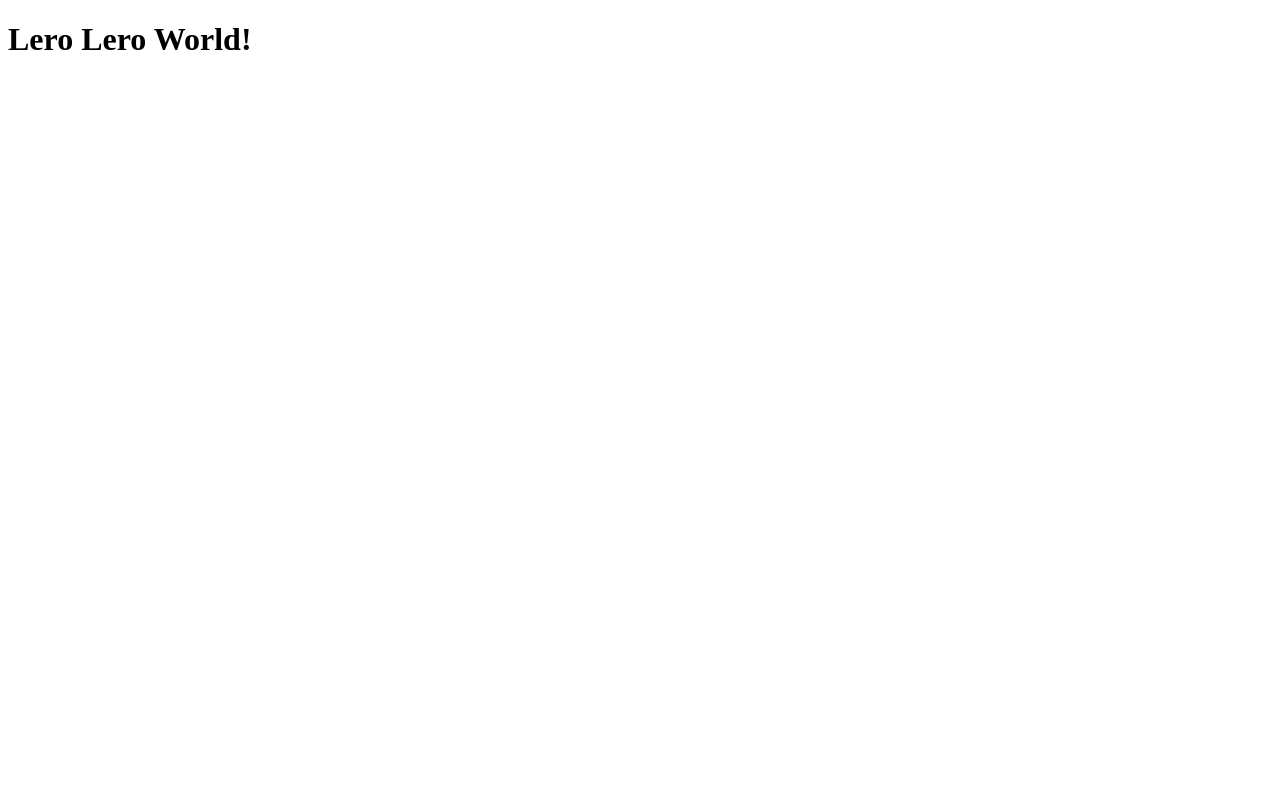
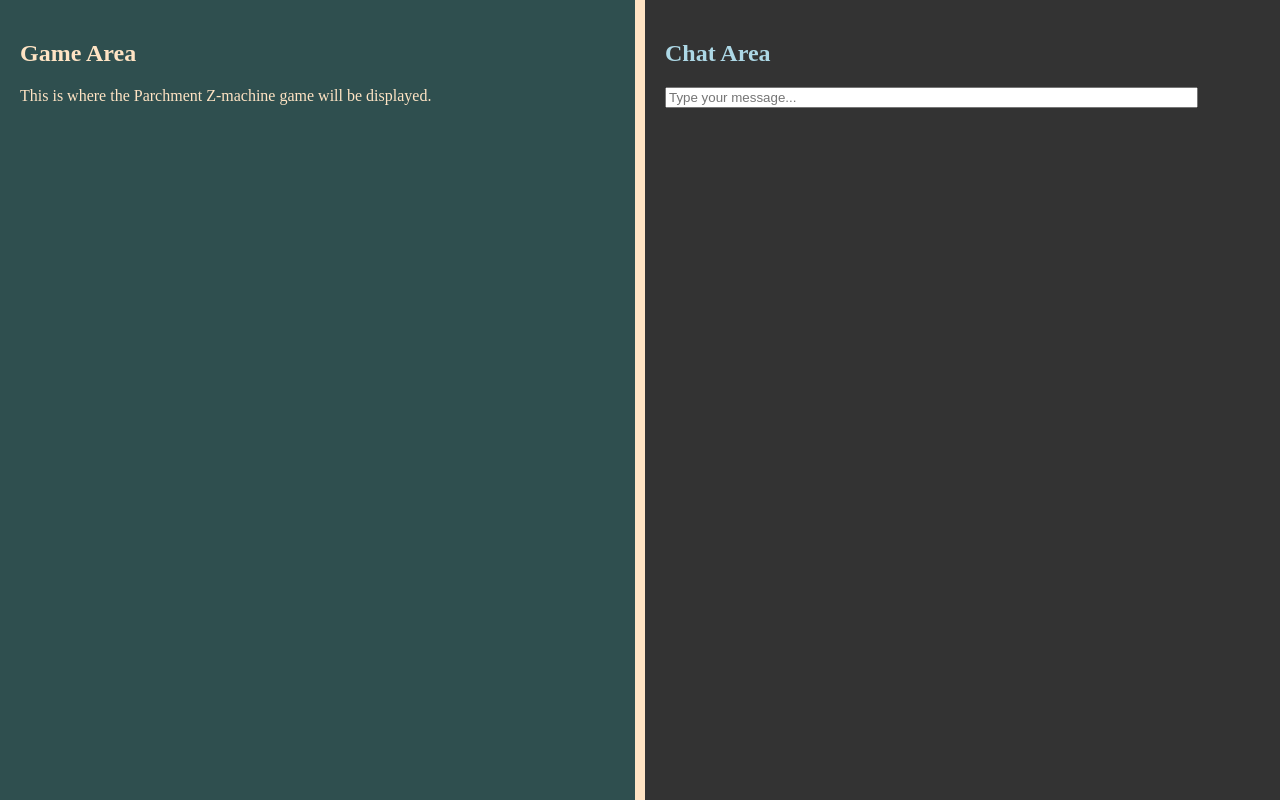
Before and after one commit to sataaa/yarn-yield, a website: page public/index.html in a window 1280 px wide. Drawn offline with Linux system fonts and the light colour scheme.

Commit message:
basic setup

```diff
--- a/public/index.html
+++ b/public/index.html
@@ -4,11 +4,106 @@
 <head>
   <meta charset="UTF-8">
   <meta name="viewport" content="width=device-width, initial-scale=1.0">
-  <title>Static File Example</title>
+  <title>Yarn Yield</title>
+  <style>
+    body {
+      display: flex;
+      height: 100vh;
+      margin: 0;
+    }
+
+    .dark-grey-bg {
+      background-color: darkslategray;
+    }
+
+    #game-column {
+        flex: 1;
+        padding: 20px;
+        overflow-y: auto;
+        border-right: 10px solid bisque;
+        color: bisque
+    }
+
+    #chat-column {
+        flex: 1;
+        padding: 20px;
+        background-color: #333; /* Dark gray background */
+        overflow-y: auto;
+        color: lightblue
+    }
+
+    /* Styles for chat input and messages */
+    #chat-messages {
+        margin-bottom: 10px;
+    }
+
+    #message-input {
+        width: calc(100% - 70px);
+        margin-right: 10px;
+    }
+
+    button {
+        width: 60px;
+    }
+  </style>
 </head>
 
 <body>
-  <h1>Lero Lero World!</h1>
+  <div id="game-column" class="dark-grey-bg">
+    <!-- Placeholder content for the game -->
+    <h2>Game Area</h2>
+    <p>This is where the Parchment Z-machine game will be displayed.</p>
+  </div>
+  <div id="chat-column" class="dark-grey-bg">
+    <!-- Placeholder content for the chat -->
+    <h2>Chat Area</h2>
+    <div id="chat-messages">
+      <!-- Chat messages will be displayed here -->
+    </div>
+    <div>
+      <!-- Input form for sending messages -->
+      <input type="text" id="message-input" placeholder="Type your message..." onkeydown="sendMessageOnEnter(event)">
+    </div>
+  </div>
+
+  <!-- Add your scripts or other external resources as needed -->
+  <script>
+    function sendMessageOnEnter(event) {
+        if (event.key === 'Enter') {
+          // Prevent the default behavior of the Enter key (e.g., new line in text area)
+          event.preventDefault();
+
+          // Implement the logic to send messages
+          const messageInput = document.getElementById('message-input');
+          const message = messageInput.value;
+
+          // Display the message in the chat area (this is just a basic example)
+          const chatMessages = document.getElementById('chat-messages');
+          const newMessage = document.createElement('div');
+          newMessage.textContent = `User: ${message}`;
+          chatMessages.appendChild(newMessage);
+
+          // Clear the input field
+          messageInput.value = '';
+        }
+      }
+
+    // Add your JavaScript code here, e.g., for handling chat functionality
+    function sendMessage() {
+      // Implement the logic to send messages
+      const messageInput = document.getElementById('message-input');
+      const message = messageInput.value;
+
+      // Display the message in the chat area (this is just a basic example)
+      const chatMessages = document.getElementById('chat-messages');
+      const newMessage = document.createElement('div');
+      newMessage.textContent = `User: ${message}`;
+      chatMessages.appendChild(newMessage);
+
+      // Clear the input field
+      messageInput.value = '';
+    }
+  </script>
 </body>
 
 </html>
--- a/src/server.ts
+++ b/src/server.ts
@@ -6,11 +6,11 @@ const PORT = process.env.PORT || 3000;
 
 // Serve static files from the 'public' directory
 app.use(express.static(path.join(__dirname, 'public')));
-app.use(express.static(path.join(__dirname, '../public')));
+app.use(express.static(path.join(__dirname, '../public'))); // for tests
 
 // Define a route to serve the index.html file
 app.get('/', (req: Request, res: Response) => {
-  console.log("Serving /!!!");
+  console.log(`Serving /!!! to ${req.ip}`);
   res.sendFile(path.join(__dirname, 'public', 'index.html'));
 });
 
```
Also changed, not shown: package.json (+20 -9 lines), tests/server.test.ts (+2 -2 lines), 2 other files.
